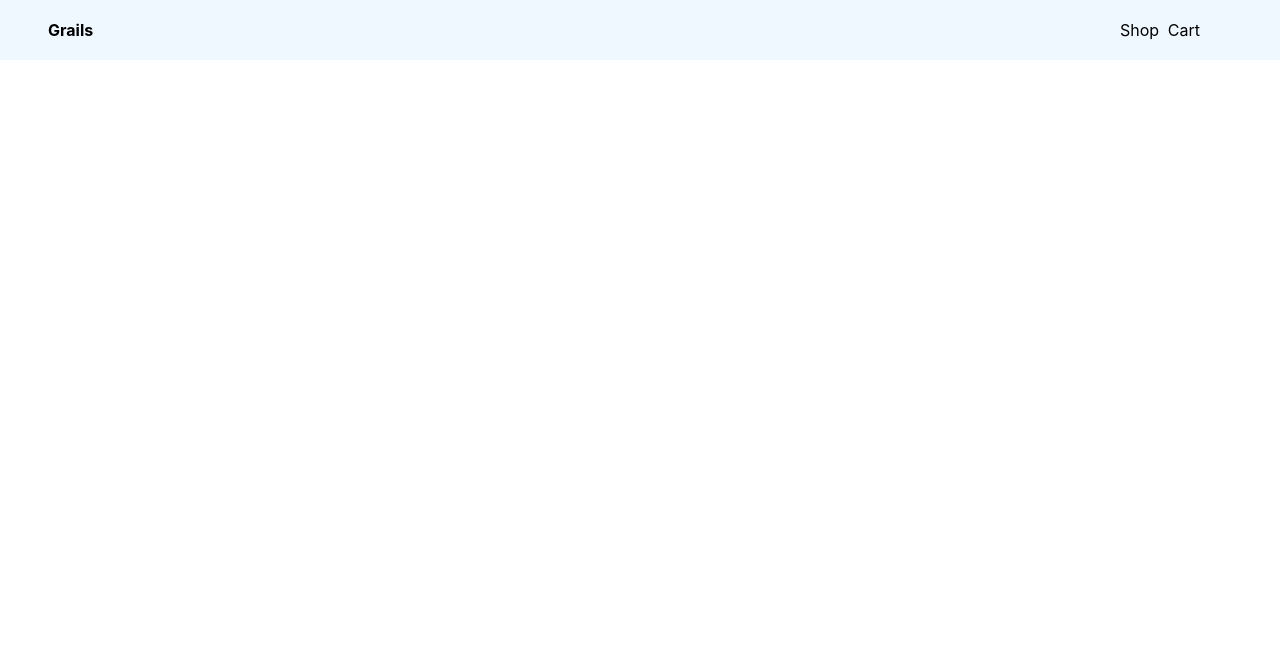
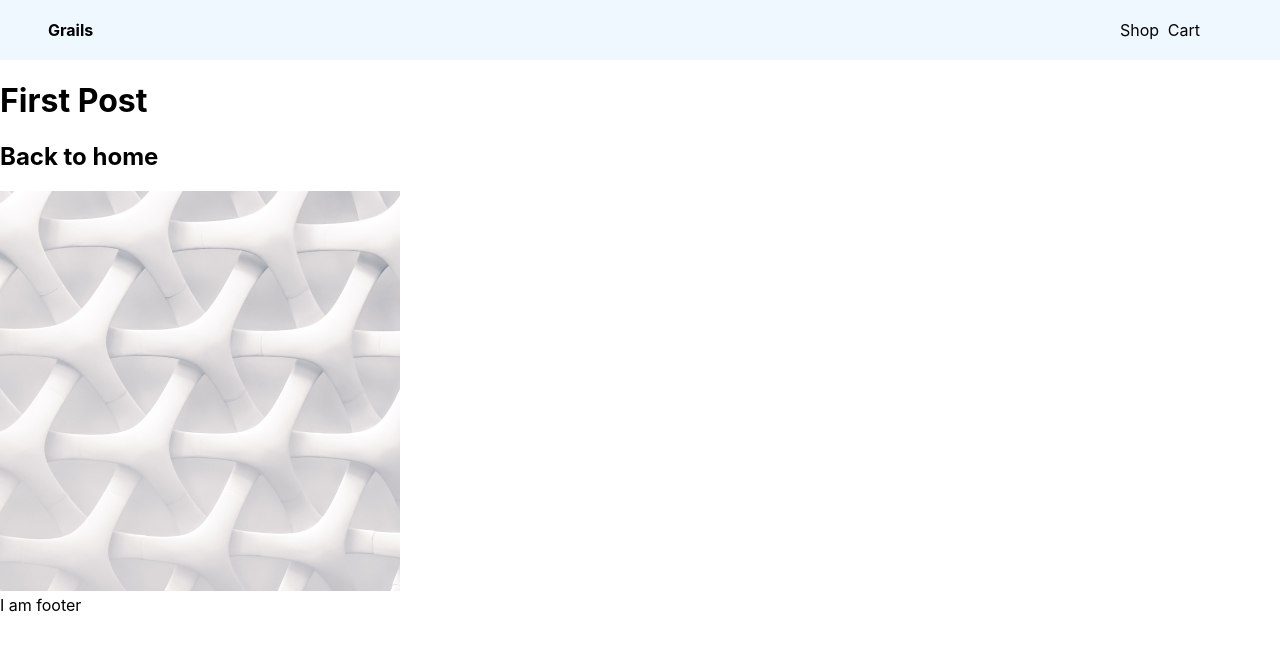
Before and after one commit to igrimzyi/grails, a Next.js app: page /posts/first-post in a window 1280 px wide. Shown: the top 650 px of the page. Built offline with nearby package versions, Linux system fonts and the light colour scheme.

Commit message:
footer styles

```diff
--- a/components/layout.js
+++ b/components/layout.js
@@ -16,9 +16,7 @@ export default function Layout({ children, home }) {
                 <Link href="/">
                     <a className={layoutStyles.grails} >Grails</a>
                 </Link>
-
                 <div className={layoutStyles.rightNav} >
-
                 <Link href="/shop">
                     <a>Shop</a>
                 </Link>
@@ -28,6 +26,13 @@ export default function Layout({ children, home }) {
                 </div>
 
             </nav>
+
+          <main className={layoutStyles.mainBody}>{children}</main>
+
+          <footer className={layoutStyles.footer}>
+          I am footer
+
+          </footer>
           </>
 
    )
```
